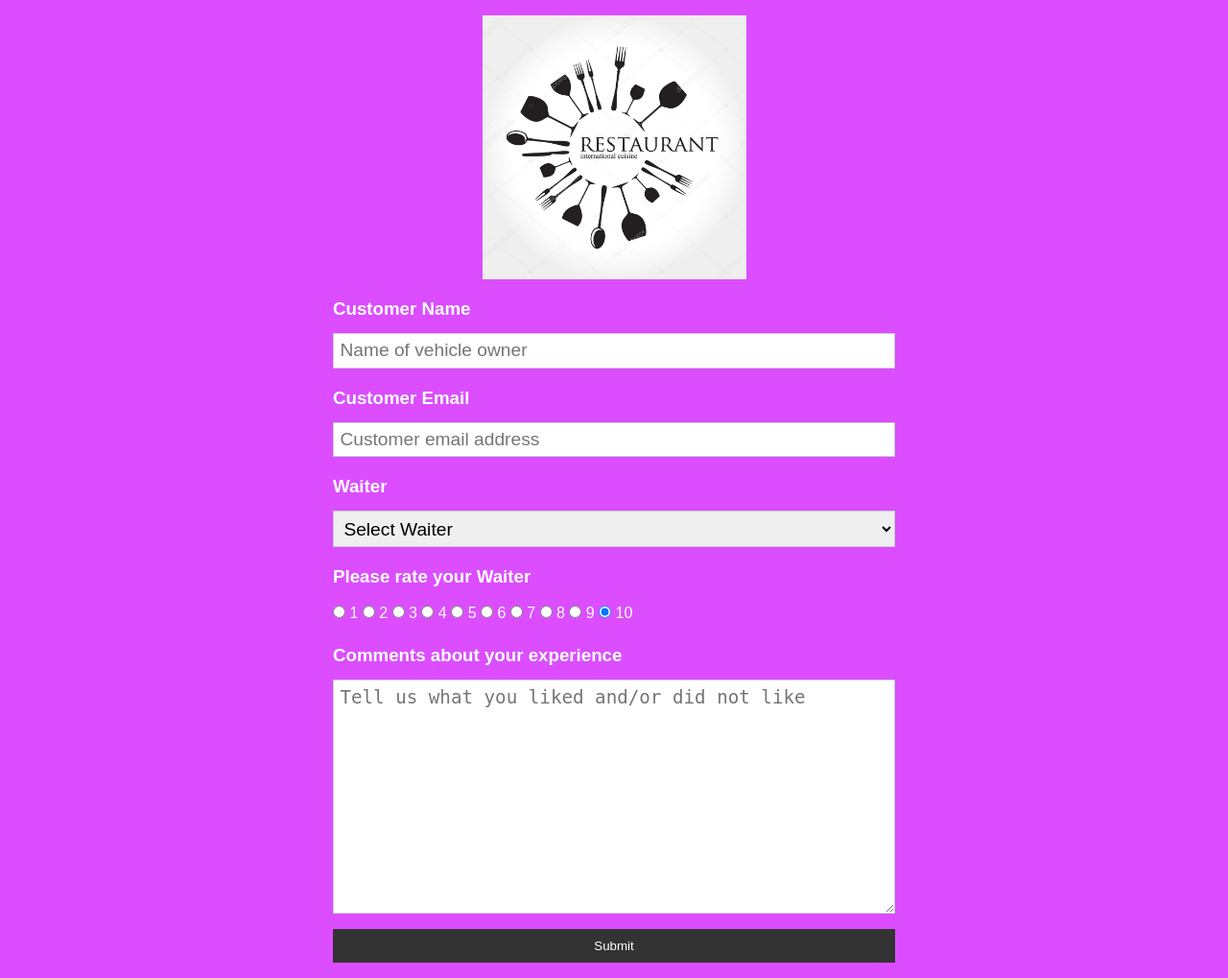
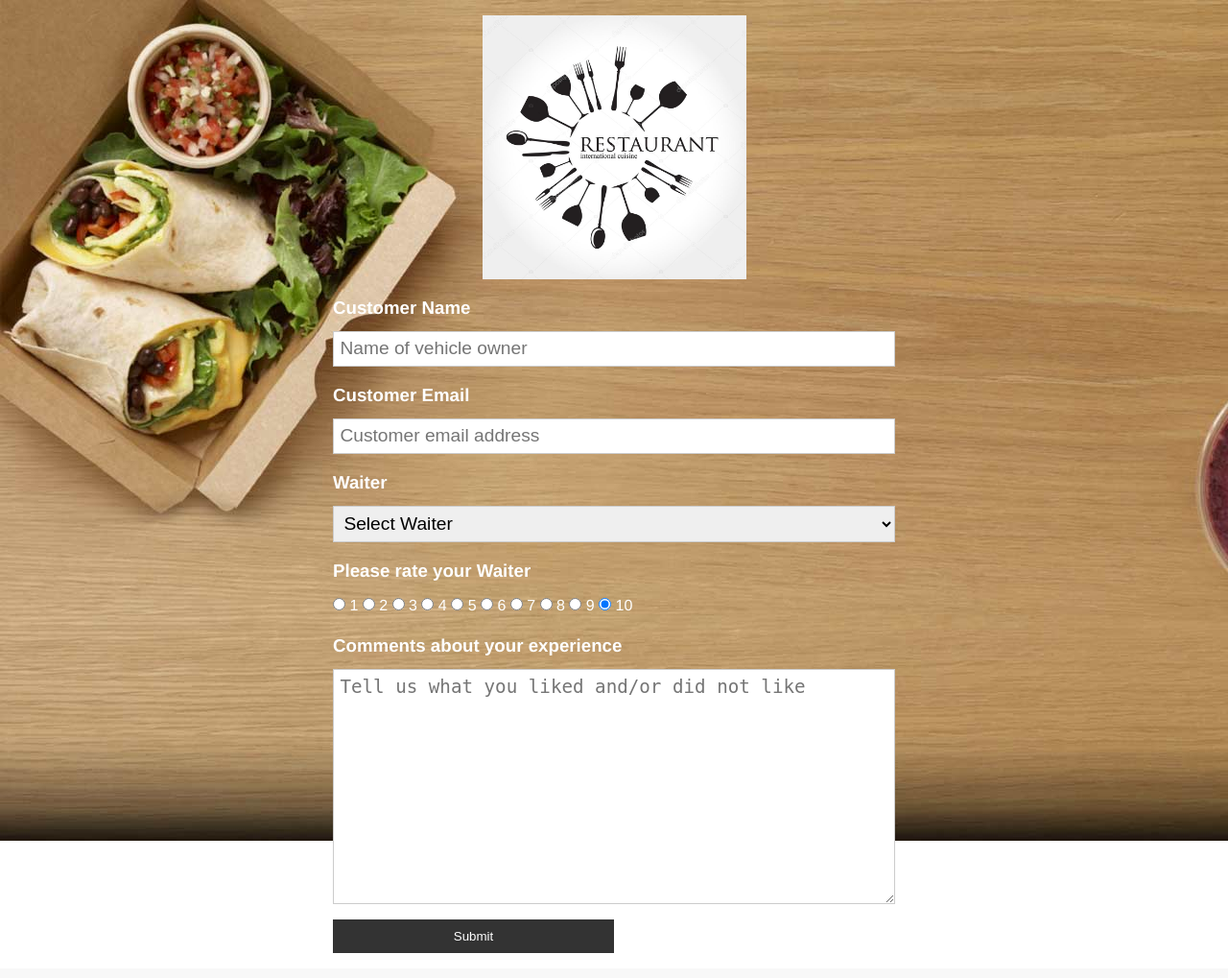
Before and after one commit to MoeCooper/Waiter_feedback_form, a Flask app: page / in a window 1280 px wide. Shown: the whole page at 96% size. After the commit the page ends 993 px from the top, so only its background shows below. Run offline with Flask 2, Linux system fonts and the light colour scheme.

Commit message:
Edited some css. Need more styling. Deployed to Heroku.

```diff
--- a/app.py
+++ b/app.py
@@ -13,7 +13,7 @@
     app.config['SQLALCHEMY_DATABASE_URI'] = 'postgresql://postgres:jeonju123@localhost/restaurant_feedback'
 else:
 
-    # productuon database
+    # production database
     app.debug = False
     app.config['SQLALCHEMY_DATABASE_URI'] = 'postgres://yxgxmedzznltne:2da5d036b511c53add231bf8c91adce5bde4387565c1435680d7c4439668c5c5@ec2-35-174-88-65.compute-1.amazonaws.com:5432/d73mc5h8pq4nn4'
 
@@ -68,7 +68,6 @@
             data = Feedback(customer, customer_email, waiter, rating, comments)
             db.session.add(data)
             db.session.commit()
-            send_mail(customer, customer_email, waiter, rating, comments)
 
             return render_template('success.html')
         return render_template('index.html', message='You have already submitted feedback!')
--- a/static/styles.css
+++ b/static/styles.css
@@ -5,10 +5,11 @@
 }
 
 body {
-	background: #db4dff;
-	font-family: Arial, Helvetica, sans-serif;
+	background-image: url("czZwyp.jpg");
+	background-repeat: no-repeat;
+	font-family: Helvetica, sans-serif;
 	color: #fff;
-	line-height: 1.6;
+	line-height: 1.5;
 }
 
 .container {
@@ -19,7 +20,7 @@
 }
 
 h1 {
-	color: #777;
+	color: #555;
 	margin-top: 15px;
 }
 
@@ -33,7 +34,7 @@
 
 .message {
 	text-align: center;
-	padding: 5px;
+	padding: 4px;
 	border: #ccc dotted 2px;
 	margin-top: 2rem;
 }
@@ -60,7 +61,7 @@
 
 .btn {
 	display: block;
-	width: 100%;
+	width: 50%;
 	background: #333;
 	color: #fff;
 	padding: 10px 20px;
--- a/templates/success.html
+++ b/templates/success.html
@@ -11,7 +11,7 @@
     <div class="container">
       <img src="../static/logo.png" alt="" class="logo" />
       <h1>Thank You!</h1>
-      <h2>Thank you for rating your experience. We hope to see you soon!</h2>
+      <h2>We appreciate your feedback. We hope to see you soon!</h2>
     </div>
   </body>
 </html>
```
Also changed, not shown: static/czZwyp.jpg (added).
